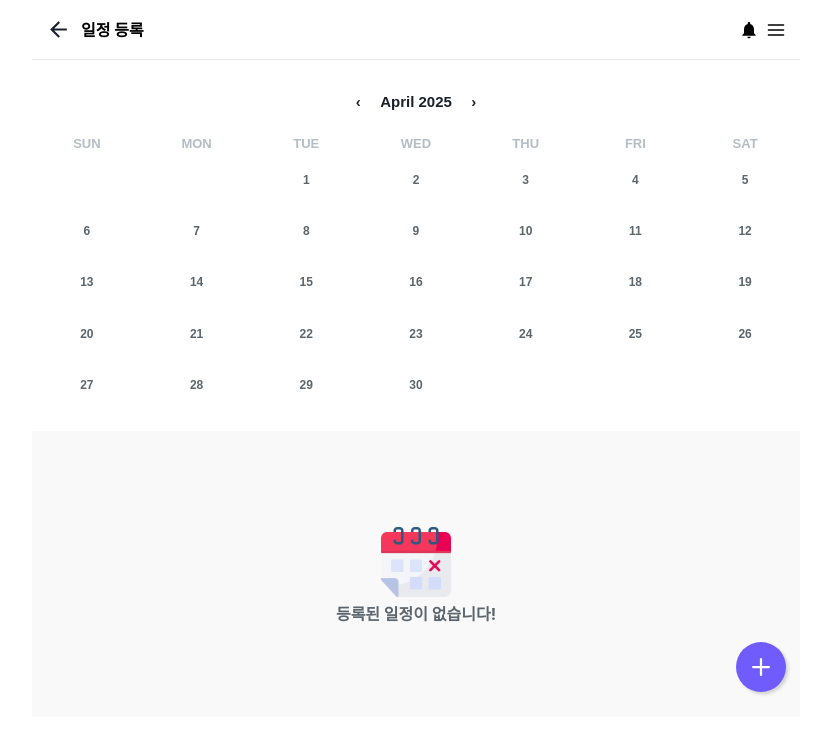
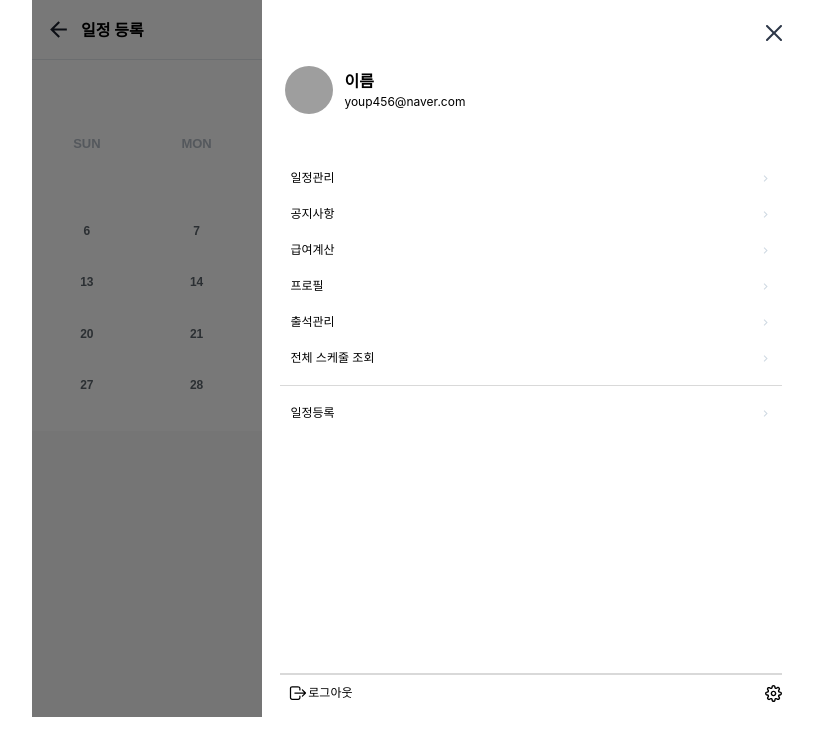
Before and after one commit to la-vie-est-belle-application/Client, a React (Vite) app: page /scheduleRegister in a window 1280 px wide. Both pictures are taken after a click on the icon 1000 px from the left and 29 px from the top of the page. Shown: the top 756 px of the page, without its empty margins (224-1045 px from the left). Built offline with nearby package versions, Linux system fonts and the light colour scheme; grey boxes are pictures that could not be loaded.

Commit message:
Feat: 메뉴모달 구현

```diff
--- a/src/common/components/Button/ButtonGroup.tsx
+++ b/src/common/components/Button/ButtonGroup.tsx
@@ -1,12 +1,13 @@
 import ButtonItem from "@components/Button/Button.tsx";
 import { AddIcon, CloseIcon, DeleteIcon, EditIcon } from "@chakra-ui/icons";
-import useStore from "@stores/store.ts";
+import useStore, { ModalType } from "@stores/store.ts";
 import { useLocation } from "react-router-dom";
 import { COLORS } from "@constants/color.ts";
 import React, { useState } from "react";
 import ModalComponent from "@components/Modal/Modal.tsx";
 
 interface ButtonGroupViewProps {
+  modalType: ModalType;
   isModal: boolean;
   onClickToggle: () => void;
   onClickShowModal: () => void;
@@ -16,14 +17,14 @@ interface ButtonGroupViewProps {
 
 const ButtonGroup = () => {
   const url = useLocation().pathname;
-  const { setModalType, isModal, setIsModal } = useStore();
+  const { modalType, setModalType, isModal, setIsModal } = useStore();
   const [isForRegisterModal, setIsForRegisterModal] = useState(false);
 
   const onClickToggle = () => {
     if (url === "/scheduleRegister") {
       setModalType("register");
     } else {
-      setModalType("");
+      setModalType("toggle");
     }
     setIsModal(!isModal);
   };
@@ -37,6 +38,7 @@ const ButtonGroup = () => {
   };
 
   const props = {
+    modalType,
     isModal,
     onClickToggle,
     onClickShowModal,
@@ -47,6 +49,7 @@ const ButtonGroup = () => {
 };
 
 const ButtonGroupView = ({
+  modalType,
   isModal,
   onClickShowModal,
   onClickToggle,
@@ -61,7 +64,7 @@ const ButtonGroupView = ({
           setIsForRegisterModal={setIsForRegisterModal}
         />
       )}
-      {isModal && (
+      {isModal && modalType === "toggle" && (
         <>
           <ButtonItem type="scheduleCancel" onClick={onClickShowModal}>
             <DeleteIcon color={COLORS.gray700} fontSize={25} />
--- a/src/common/components/Modal/BackGroundBlur.tsx
+++ b/src/common/components/Modal/BackGroundBlur.tsx
@@ -3,6 +3,7 @@ import useStore, { ModalType } from "@stores/store";
 import React, { MouseEvent, useRef } from "react";
 import ModalComponent from "./Modal";
 import RegisterForm from "./RegisterForm/RegisterForm";
+import Menu from "@components/Modal/Menu/Menu.tsx";
 
 interface ViewBlurProps {
   modalType: ModalType;
@@ -36,18 +37,22 @@ const BackGroundBlur = () => {
 
 const ViewBlur = ({ modalType, modalRef, onClickOutside }: ViewBlurProps) => {
   return (
-    <Background ref={modalRef} onClick={onClickOutside}>
+    <Background modalType={modalType} ref={modalRef} onClick={onClickOutside}>
       {modalType === "modal" && <ModalComponent />}
       {modalType === "register" && <RegisterForm />}
+      {modalType === "menu" && <Menu />}
     </Background>
   );
 };
 
-const Background = styled.div`
+const Background = styled.div<{ modalType: ModalType }>`
   position: absolute;
   inset: 0;
-  background: rgba(255, 255, 255, 0.528);
-  z-index: 1;
+  background: ${(props) =>
+    props.modalType === "menu"
+      ? "rgba(0, 0, 0, 0.528)"
+      : "rgba(255, 255, 255, 0.528)"};
+  z-index: 55;
 `;
 
 export default BackGroundBlur;
--- /dev/null
+++ b/src/common/components/Modal/Menu/Menu.tsx
@@ -0,0 +1,34 @@
+import MenuHeader from "@components/Modal/Menu/components/MenuHeader.tsx";
+import MenuBody from "@components/Modal/Menu/components/MenuBody.tsx";
+import MenuFooter from "@components/Modal/Menu/components/MenuFooter.tsx";
+import styled from "styled-components";
+
+const Menu = () => {
+  return <MenuView />;
+};
+
+const MenuView = () => {
+  return (
+    <MenuContainer>
+      <MenuHeader />
+      <MenuBody />
+      <MenuFooter />
+    </MenuContainer>
+  );
+};
+
+const MenuContainer = styled.section`
+  background-color: white;
+  position: absolute;
+  padding: 1.5rem 1.8rem;
+  right: 0;
+  width: 70%;
+  height: 100%;
+  z-index: 100;
+  display: flex;
+  flex-direction: column;
+  justify-content: center;
+  box-sizing: border-box;
+`;
+
+export default Menu;
--- /dev/null
+++ b/src/common/components/Modal/Menu/components/MenuBody.tsx
@@ -0,0 +1,63 @@
+import styled from "styled-components";
+import Typography from "@components/Typography/Typography.tsx";
+import { ChevronRightIcon } from "@chakra-ui/icons";
+import { ReactNode } from "react";
+import { COLORS } from "@constants/color.ts";
+
+interface MenuBodyViewProps {
+  renderLink: () => ReactNode;
+}
+
+const MenuBody = () => {
+  const linkText = [
+    "일정관리",
+    "공지사항",
+    "급여계산",
+    "프로필",
+    "출석관리",
+    "전체 스케줄 조회",
+    "일정등록",
+  ];
+
+  const renderLink = () => {
+    return linkText.map((text, index) => {
+      const additionalStyle =
+        text === "일정등록"
+          ? { borderTop: "1px solid #D9D9D9", paddingTop: "1.8rem" }
+          : {};
+      return (
+        <MenuLink key={index} style={additionalStyle}>
+          <Typography type="caption1">{text}</Typography>
+          <ChevronRightIcon fontSize={13} color={COLORS.gray400} />
+        </MenuLink>
+      );
+    });
+  };
+
+  const props = {
+    renderLink,
+  };
+
+  return <MenuBodyView {...props} />;
+};
+
+const MenuBodyView = ({ renderLink }: MenuBodyViewProps) => {
+  return <LinkContainer>{renderLink()}</LinkContainer>;
+};
+
+const LinkContainer = styled.ul`
+  flex: 5;
+  margin-top: 3.6rem;
+  padding-bottom: 2rem;
+  border-bottom: 1px solid #d9d9d9;
+`;
+const MenuLink = styled.li`
+  list-style: none;
+  display: flex;
+  justify-content: space-between;
+  align-items: center;
+  padding: 0 1rem 0 1rem;
+  margin-top: 1.8rem;
+`;
+
+export default MenuBody;
--- /dev/null
+++ b/src/common/components/Modal/Menu/components/MenuFooter.tsx
@@ -0,0 +1,26 @@
+import styled from "styled-components";
+import ButtonItem from "@components/Button/Button.tsx";
+import Typography from "@components/Typography/Typography.tsx";
+import signOut from "/assets/sign-out.svg";
+import setting from "/assets/setting.svg";
+
+const MenuFooter = () => {
+  return (
+    <FooterContainer>
+      <ButtonItem type="signOut">
+        <img src={signOut} alt="" />
+        <Typography type="caption1">로그아웃</Typography>
+      </ButtonItem>
+      <img style={{ cursor: "pointer" }} src={setting} alt="" />
+    </FooterContainer>
+  );
+};
+
+const FooterContainer = styled.footer`
+  border-top: 0.1px solid #d9d9d9;
+  padding-top: 1rem;
+  display: flex;
+  justify-content: space-between;
+  align-items: center;
+`;
+export default MenuFooter;
--- /dev/null
+++ b/src/common/components/Modal/Menu/components/MenuHeader.tsx
@@ -0,0 +1,73 @@
+import { CloseIcon } from "@chakra-ui/icons";
+import { Avatar } from "@chakra-ui/react";
+import Typography from "@components/Typography/Typography.tsx";
+import styled from "styled-components";
+import useStore from "@stores/store.ts";
+
+interface MenuHeaderViewProps {
+  onClickCloseIcon: () => void;
+}
+
+const MenuHeader = () => {
+  const { setModalType, isModal, setIsModal } = useStore();
+  const onClickCloseIcon = () => {
+    setIsModal(!isModal);
+    setModalType("");
+  };
+
+  const props = {
+    onClickCloseIcon,
+  };
+  return <MenuHeaderView {...props} />;
+};
+
+const MenuHeaderView = ({ onClickCloseIcon }: MenuHeaderViewProps) => {
+  return (
+    <HeaderContainer>
+      <TopArea>
+        <CloseIcon
+          color="#2D3748"
+          fontSize={16}
+          cursor={"pointer"}
+          onClick={onClickCloseIcon}
+        />
+      </TopArea>
+      <UserArea>
+        <Avatar
+          src="https://bit.ly/broken-link"
+          width={"4.8rem"}
+          height={"4.8rem"}
+          marginRight={11}
+        ></Avatar>
+        <UserInfoArea>
+          <Typography type="subtitle6">이름</Typography>
+          <Typography type="caption1">youp456@naver.com</Typography>
+        </UserInfoArea>
+      </UserArea>
+    </HeaderContainer>
+  );
+};
+
+const HeaderContainer = styled.div`
+  flex: 1;
+`;
+
+const TopArea = styled.div`
+  display: flex;
+  justify-content: flex-end;
+  align-items: center;
+  margin: 1rem 0 2.5rem 0;
+`;
+
+const UserArea = styled.div`
+  display: flex;
+  align-items: center;
+  padding-left: 0.5rem;
+`;
+
+const UserInfoArea = styled.div`
+  display: flex;
+  flex-direction: column;
+`;
+
+export default MenuHeader;
--- a/src/layout/Header.tsx
+++ b/src/layout/Header.tsx
@@ -3,18 +3,21 @@ import { ArrowBackIcon, BellIcon, HamburgerIcon } from "@chakra-ui/icons";
 import Typography from "@components/Typography/Typography";
 import { COLORS } from "@constants/color";
 import { useLocation } from "react-router-dom";
+import useStore from "@stores/store.ts";
 
 interface HeaderProps {
   title?: string;
 }
 
-interface ViewProps {
+interface HeaderViewProps {
   renderTitle?: () => JSX.Element | null;
   iconColor?: string;
   $isHome?: boolean;
+  onClickHamburger: () => void;
 }
 
 const Header = ({ title }: HeaderProps) => {
+  const { isModal, setModalType, setIsModal } = useStore();
   const url = useLocation().pathname;
   const homeUrl = "/";
   const iconColor = url === homeUrl ? COLORS.white : COLORS.gray900;
@@ -29,36 +32,48 @@ const Header = ({ title }: HeaderProps) => {
     ) : null;
   };
 
-  const props: ViewProps = {
+  const onClickHamburger = () => {
+    setIsModal(!isModal);
+    setModalType("menu");
+  };
+
+  const props: HeaderViewProps = {
     renderTitle,
     iconColor,
     $isHome,
+    onClickHamburger,
   };
 
   return <HeaderView {...props} />;
 };
 
-const HeaderView = ({ renderTitle, iconColor, $isHome }: ViewProps) => {
+const HeaderView = ({
+  renderTitle,
+  iconColor,
+  $isHome,
+  onClickHamburger,
+}: HeaderViewProps) => {
   return (
     <HeaderContainer $isHome={$isHome}>
       <TitleWrapper>{renderTitle && renderTitle()}</TitleWrapper>
 
       <IconWrapper>
-        <BellIcon color={iconColor} fontSize={20} cursor="pointer" />
+        <BellIcon color={iconColor} fontSize={20} cursor="pointer" zIndex={0} />
         <HamburgerIcon
           color={iconColor}
           fontSize={20}
           cursor="pointer"
           marginLeft={3}
+          onClick={onClickHamburger}
         />
       </IconWrapper>
     </HeaderContainer>
   );
 };
 
-const HeaderContainer = styled.header<Pick<ViewProps, "$isHome">>`
+const HeaderContainer = styled.header<Pick<HeaderViewProps, "$isHome">>`
   position: relative;
-  z-index: 99;
+  z-index: 50;
   height: 60px;
   width: 100%;
   display: flex;
--- a/src/stores/store.ts
+++ b/src/stores/store.ts
@@ -1,7 +1,7 @@
 import { create } from "zustand";
 import { persist, createJSONStorage } from "zustand/middleware";
 
-export type ModalType = "" | "modal" | "menu" | "register";
+export type ModalType = "" | "modal" | "menu" | "register" | "toggle";
 
 interface Store {
   modalType: ModalType;
```
